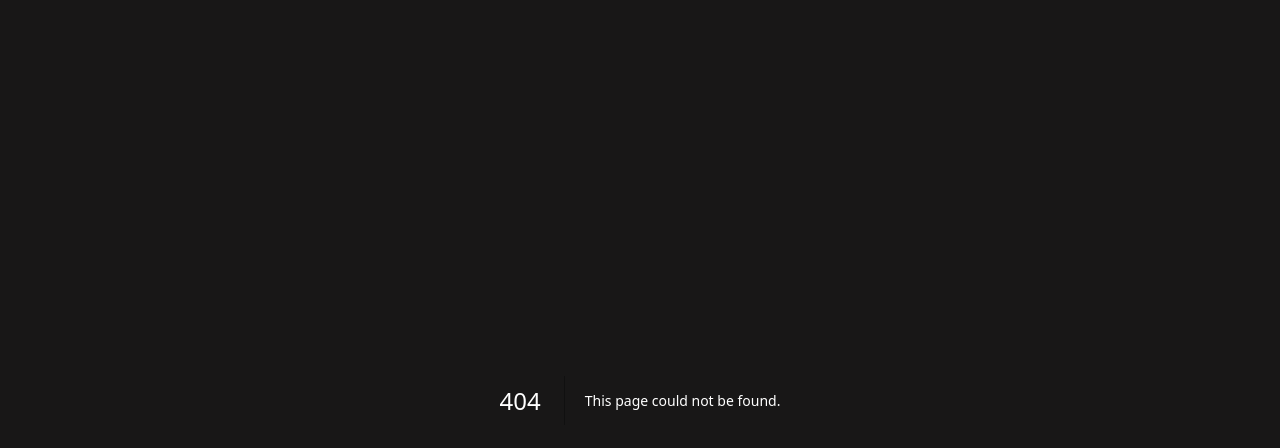
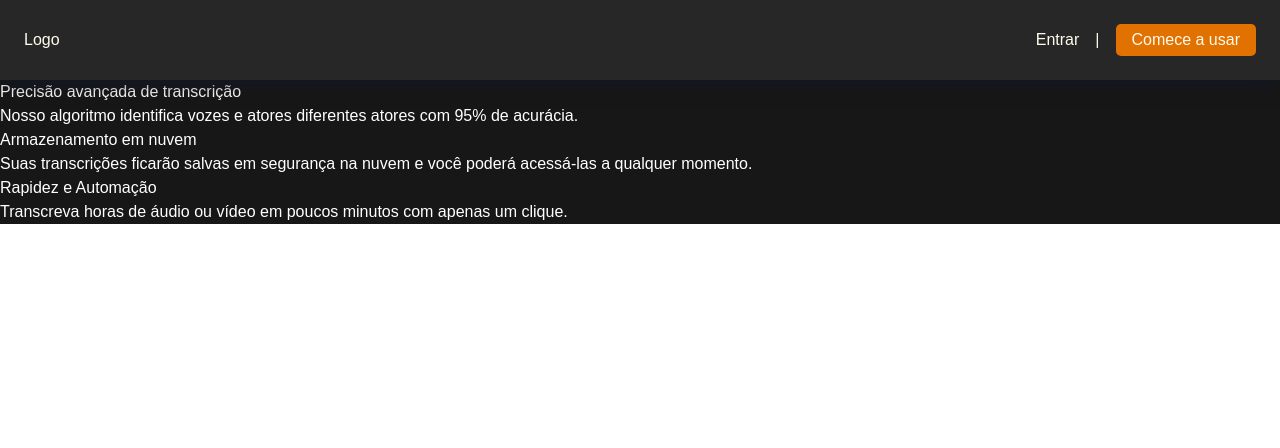
Before and after one commit to ingridcriistine/AudioScript, a Next.js app in the folder Front-end/: page /audioscript in a window 1280 px wide. Before the commit this address had no page. Shown: the top 448 px of the page. Built offline with nearby package versions, Linux system fonts and the light colour scheme.

Commit message:
criando landing page

```diff
--- /dev/null
+++ b/Front-end/src/app/audioscript/page.tsx
@@ -0,0 +1,61 @@
+"use client"
+import { Menu } from "@/components/menu";
+import { Submenu } from "@/components/submenu";
+import { ROUTES } from "@/constants/routes";
+import Link from "next/link";
+import Image from "next/image";
+
+type Arquivo = {
+  file: File
+  name: string;
+  id: string;
+};
+
+export default function Audioscript() {
+
+    return (
+      <>
+        <div className="bg-[#272727] items-center flex justify-between text-amber-50 w-full h-20 shadow-lg shadow-gray-900/50 z-10 p-6 fixed top-0 left-0">
+            <div className="flex">
+                <h1>Logo</h1>
+            </div>
+            <div className="flex items-center gap-4">
+                <h1>Entrar</h1>
+                <h1> | </h1>
+                <button className="bg-amber-600 p-1 pl-4 pr-4 rounded-[5px]">
+                    <div>
+                        <h2>Comece a usar</h2>
+                    </div>
+                </button>
+            </div>
+        </div>
+
+        <div>
+            <h1>Transcreva arquivos multimídia de forma eficiente em segundos.</h1>
+            <button className="bg-amber-600 p-1 pl-4 pr-4 rounded-[5px]">
+                <div>
+                    <h2>Comece a usar</h2>
+                </div>
+            </button>
+        </div>
+
+        <div>
+            <h1>Por que usar nosso software?</h1>
+            <div>
+                <div>
+                    <h2>Precisão avançada de transcrição</h2>
+                    <p>Nosso algoritmo identifica vozes e atores diferentes atores com 95% de acurácia.</p>
+                </div>
+                <div>
+                    <h2>Armazenamento em nuvem</h2>
+                    <p>Suas transcrições ficarão salvas em segurança na nuvem e você poderá acessá-las a qualquer momento.</p>
+                </div>
+                <div>
+                    <h2>Rapidez e Automação</h2>
+                    <p>Transcreva horas de áudio ou vídeo em poucos minutos com apenas um clique.</p>
+                </div>
+            </div>
+        </div>
+      </>
+    );
+}
--- a/Front-end/src/constants/routes.ts
+++ b/Front-end/src/constants/routes.ts
@@ -1,4 +1,5 @@
 export enum ROUTES{
+    audioscript = "/audioscript",
     login = "/login",
     home = "/telaInicial",
     hist = "/historico",
```
